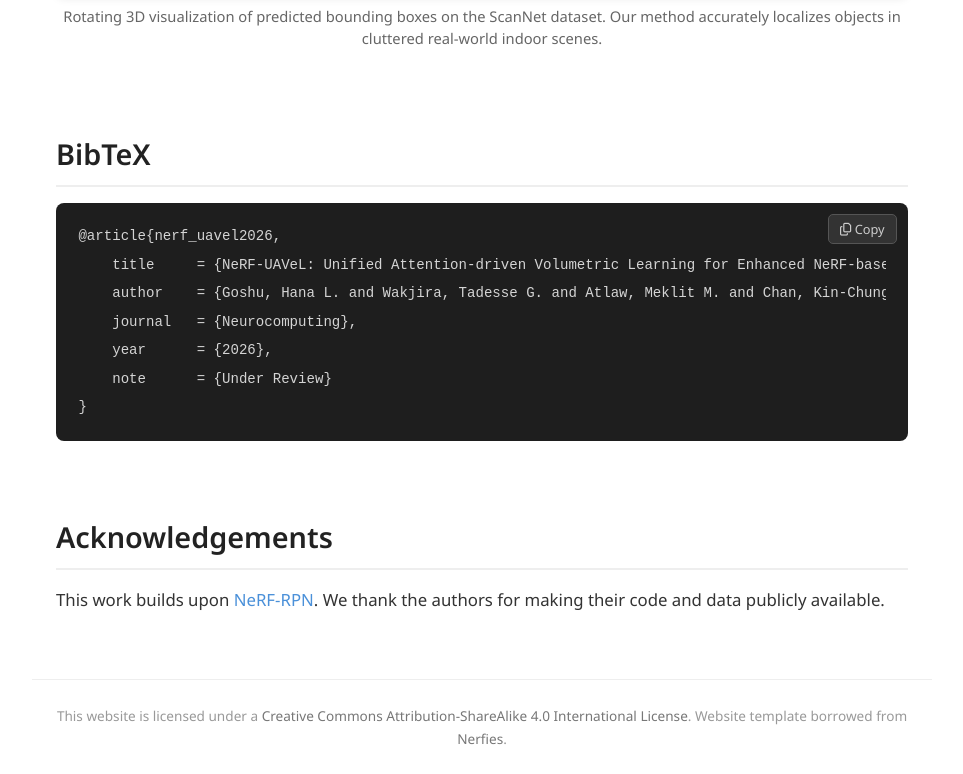
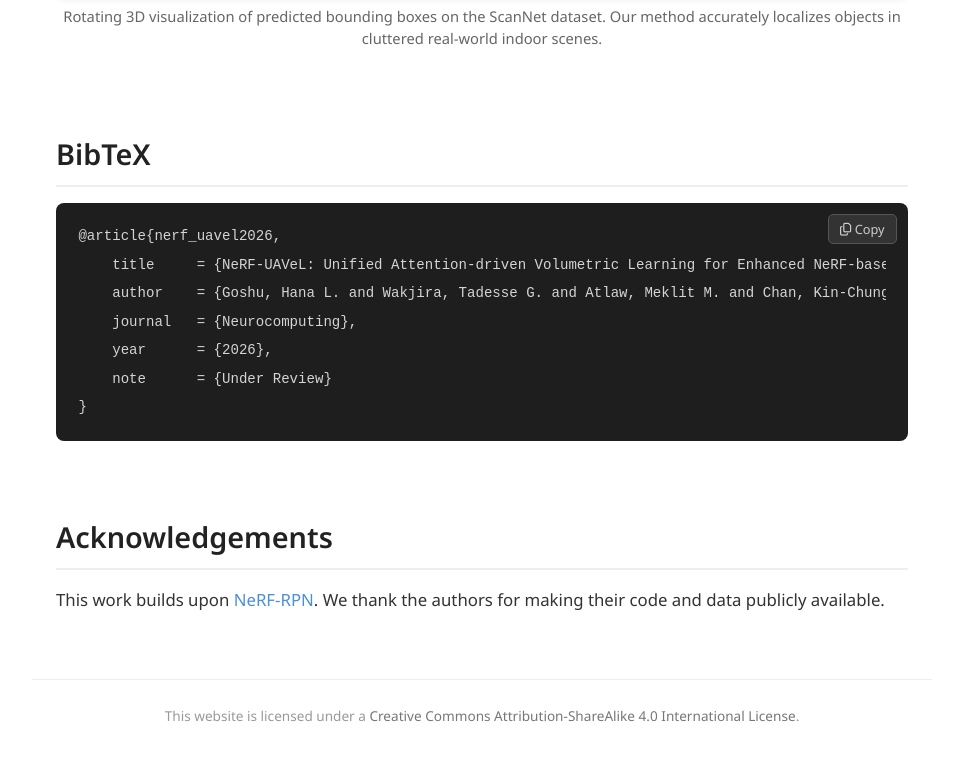
Before and after one commit to HanaLebeta/NeRF-UAVeL, a plain HTML site: page docs/index.html in a window 1280 px wide. Shown: the part 3952-4726 px from the top of the page, without its empty margins (158-1121 px from the left). After the commit the page ends 4703 px from the top, so only its background shows below. Drawn offline with Linux system fonts and the light colour scheme.

```diff
--- a/docs/index.html
+++ b/docs/index.html
@@ -193,7 +193,7 @@
 
   <!-- Footer -->
   <footer class="footer">
-    <p>This website is licensed under a <a href="https://creativecommons.org/licenses/by-sa/4.0/" target="_blank">Creative Commons Attribution-ShareAlike 4.0 International License</a>. Website template borrowed from <a href="https://nerfies.github.io/" target="_blank">Nerfies</a>.</p>
+    <p>This website is licensed under a <a href="https://creativecommons.org/licenses/by-sa/4.0/" target="_blank">Creative Commons Attribution-ShareAlike 4.0 International License</a>.
   </footer>
 
   <script src="static/js/main.js"></script>
```
